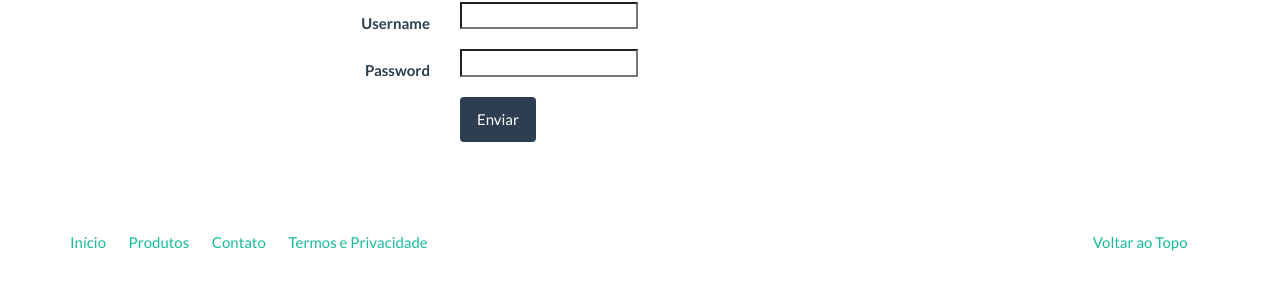
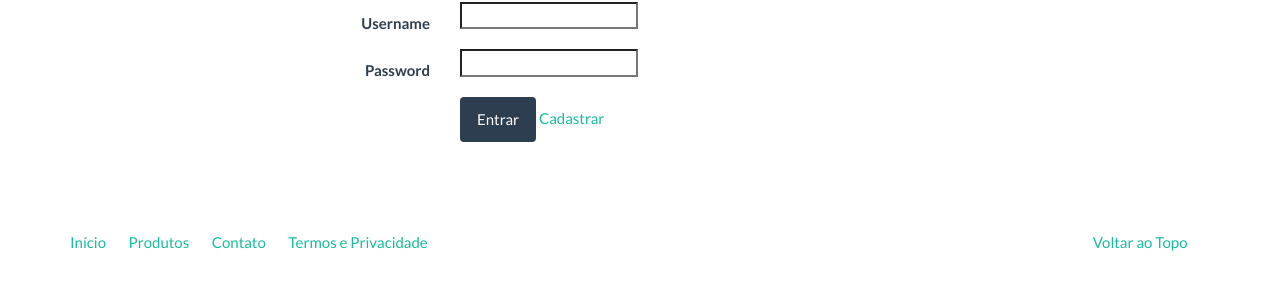
Before and after one commit to RamSheepTech/pointmix, a Django app: template hello/templates/login.html in a window 1280 px wide. Shown: the part 198-488 px from the top of the page. Run offline with Django 3.2, Linux system fonts and the light colour scheme; the template is opened without the code that fills it, so the values that code supplies are empty, except form fields; data comes from the database, SQL or seed files in the repository; both versions use the stored data as it was after the commit; tables that the repository leaves empty hold one stand-in row (values such as "Sample post"); form fields are guessed from the names that the template uses; parts of the project's set-up code (start-up, migrations or seed data) failed here and were passed over; some libraries are stand-ins or nearby versions.

Commit message:
subindo s3

```diff
--- a/gettingstarted/settings.py
+++ b/gettingstarted/settings.py
@@ -199,7 +199,7 @@ THUMBNAIL_ALIASES = {
         'product_image': {'size': (300, 300), 'crop': True},
     },
 }
-
+THUMBNAIL_DEFAULT_STORAGE = DEFAULT_FILE_STORAGE
 
 try:
     from .local_settings import *
--- a/hello/templates/login.html
+++ b/hello/templates/login.html
@@ -38,7 +38,8 @@
                 </div>
                 <div class="form-group">
                   <div class="col-md-9 col-md-offset-3">
-                    <button type="submit" class="btn btn-primary">Enviar</button>
+                    <button type="submit" class="btn btn-primary">Entrar</button>
+                    <a href="{% url 'accounts:register' %}">Cadastrar</a>
                   </div>
                 </div>
             </fieldset>
```
Also changed, not shown: accounts/templates/__init__.py (deleted), db.sqlite3, 1 other file.
